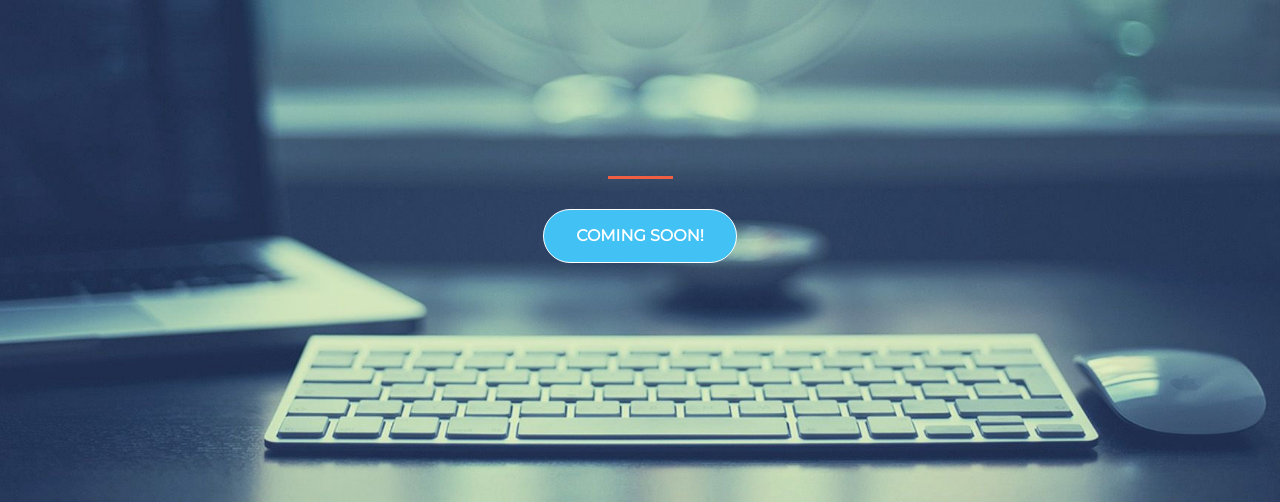
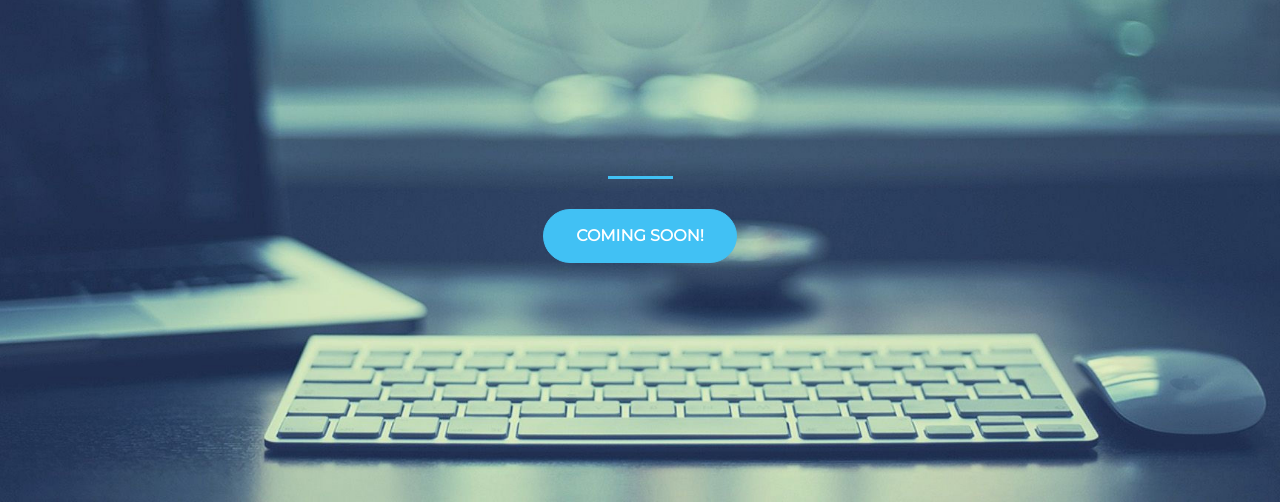
Before and after one commit to CarLoowwww/carloowwww.github.io, a plain HTML site: page index.html in a window 1280 px wide. Shown: the part 298-800 px from the top of the page. Drawn offline with nearby package versions, Linux system fonts and the light colour scheme.

Commit message:
Change color
Change color of hr

```diff
--- a/style.css
+++ b/style.css
@@ -12,7 +12,7 @@ body {
 hr {
   max-width: 65px;
   border-width: 3px;
-  border-color: #F05F44;
+  border-color: #41c1f4;
 }
 
 .faded {
@@ -48,7 +48,7 @@ header.startup h1 {
 
 .btn-primary {
   background-color: #41c1f4;
-  border-color: #FFFFFF; }
+  border-color: #41c1f4; }
 
 /* .btn-primary:hover {
   background-color: #ee4b08;
```
